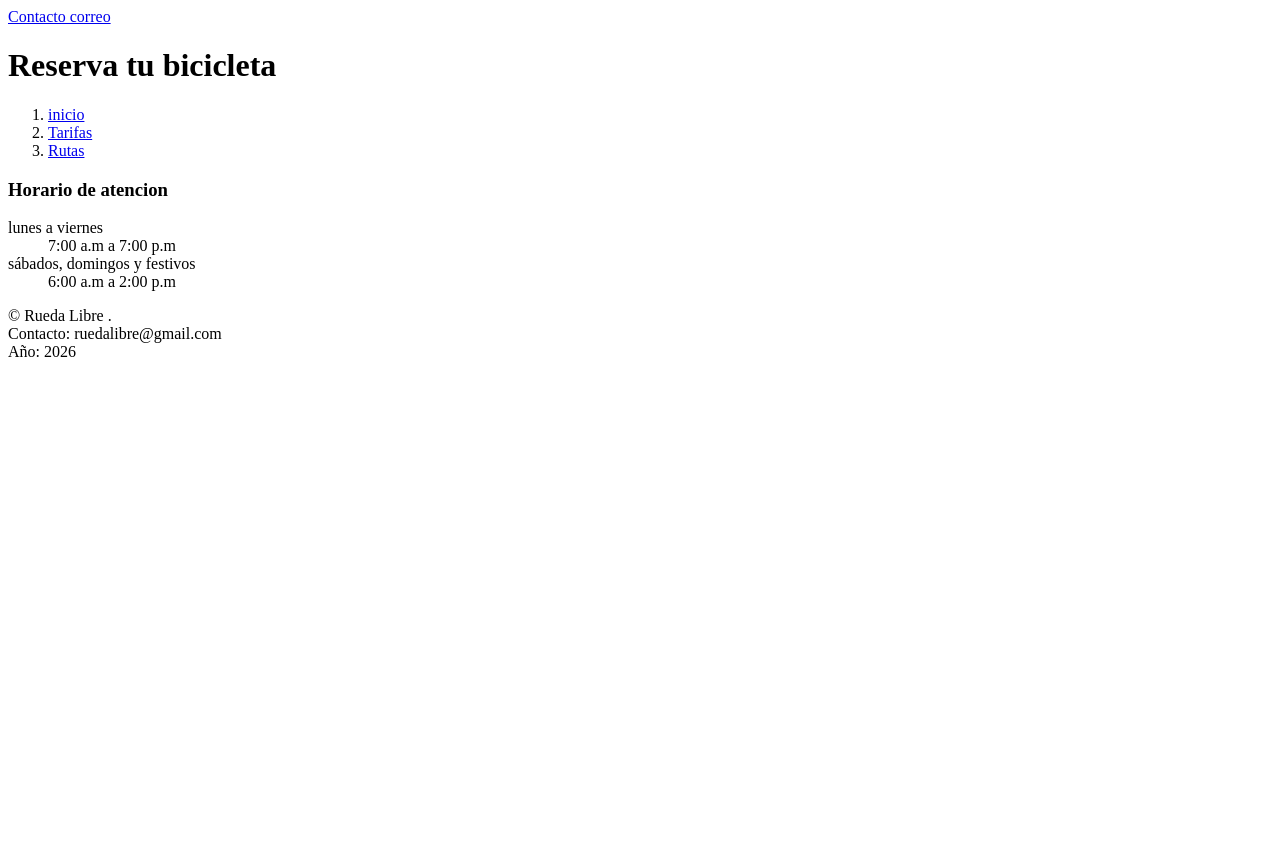
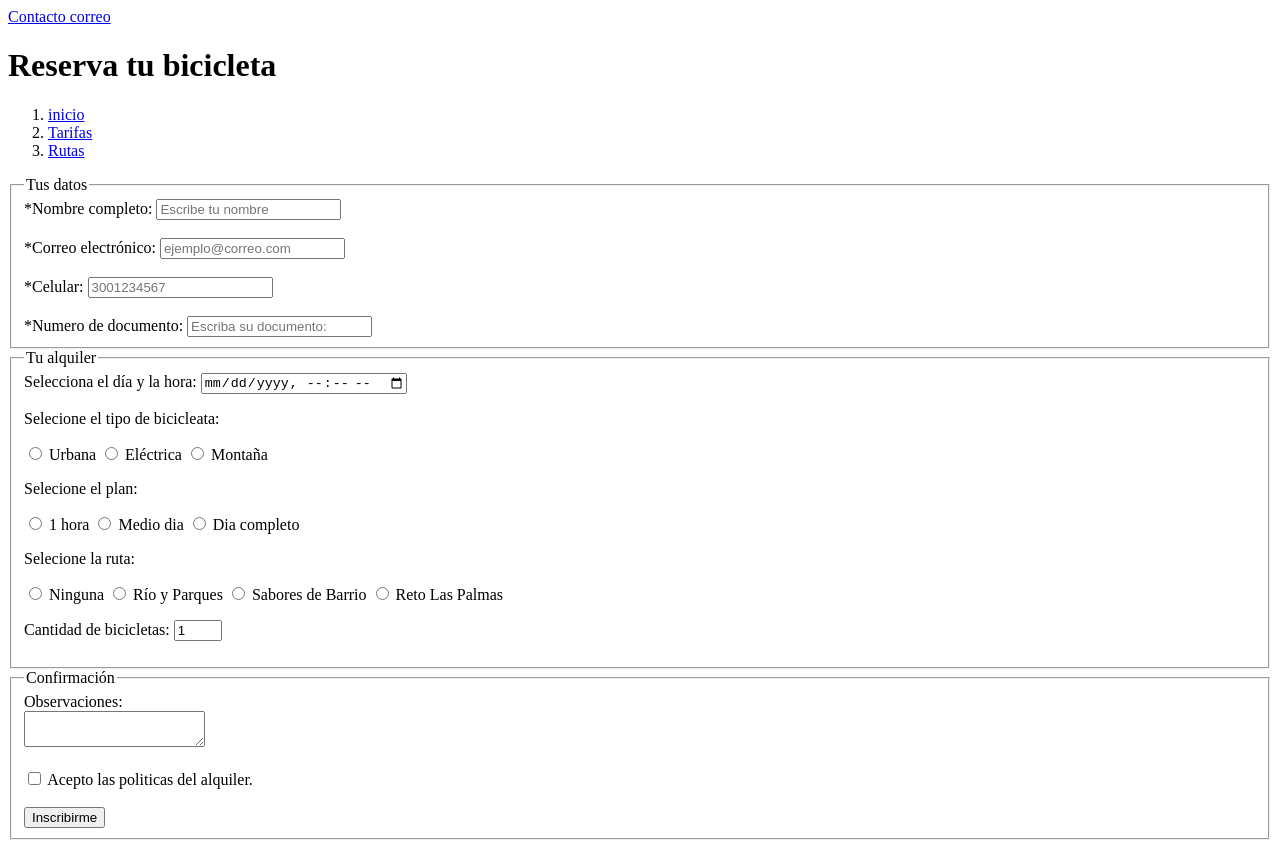
Before and after one commit to Juan-Orozco/Rueda_Libre, a plain HTML site: page Paginas/Reservas.html in a window 1280 px wide. Shown: the top 843 px of the page. Before the commit the page ends 800 px from the top, so only its background shows below. Drawn offline with Linux system fonts and the light colour scheme.

Commit message:
feat:Formulario

```diff
--- a/Paginas/Reservas.html
+++ b/Paginas/Reservas.html
@@ -19,10 +19,85 @@
     </header>
 
     <main>
+        <form action="gracias.html" method="get"></form>
+            <fieldset>
+                <legend>Tus datos</legend>
+                <label for="nombre">*Nombre completo:</label>
+                <input type="text" id="nombre" name="nombre" placeholder="Escribe tu nombre" required>
 
+                <br><br>
+
+                <label for="email">*Correo electrónico:</label>
+                <input type="email" id="email" name="email" placeholder="ejemplo@correo.com" required>
+
+                <br><br>
+
+                <label for="celular">*Celular:</label>
+                <input type="tel" id="celular" name="celular" placeholder="3001234567" pattern="3[0-9]{9}" title="El número debe tener 10 dígitos y empezar por 3." required >
+
+                <br><br>
+
+                <label for="nombre">*Numero de documento:</label>
+                <input type="text" id="documento" name="documento" placeholder="Escriba su documento:  " required>
+
+            </fieldset>
+
+            <fieldset>
+                <legend>Tu alquiler</legend>
+                    <label for="fecha_hora_reserva">Selecciona el día y la hora: </label>
+                    <input type="datetime-local" id="fecha_hora_reserva" name="fecha_hora_reserva" required>
+                    <p> Selecione el tipo de bicicleata:</p>
+                    <input type="radio" id="Urbana" name="tipo" value="Bici_Urbana" required >
+                    <label for="empezando">Urbana</label>
+                    <input type="radio" id="Eléctrica" name="tipo" value="Bici_Electrica" required >
+                    <label for="empezando">Eléctrica</label>
+                    <input type="radio" id="Montaña" name="tipo" value="Bici_montaña" required >
+                    <label for="empezando">Montaña</label>
+
+                    <p> Selecione el plan:</p>
+                    <input type="radio" id="hora" name="horario" value="hora" required >
+                    <label for="empezando">1 hora</label>
+                    <input type="radio" id="Medio" name="horario" value="Medio" required >
+                    <label for="empezando">Medio dia</label>
+                    <input type="radio" id="completo" name="horario" value="completo" required >
+                    <label for="empezando">Dia completo</label>
+
+                    <p> Selecione la ruta:</p>
+                    <input type="radio" id="ninguna" name="ruta" value="ninguna" required >
+                    <label for="empezando">Ninguna</label>
+                    <input type="radio" id="Parques" name="ruta" value="Río_y_Parques" required >
+                    <label for="empezando">Río y Parques</label>
+                    <input type="radio" id="Barrio" name="ruta" value="Sabores_de_arrio" required >
+                    <label for="empezando">Sabores de Barrio	</label>
+                    <input type="radio" id="Palmas" name="ruta" value="Reto _Las_Palmas" required >
+                    <label for="empezando">Reto Las Palmas</label>
+
+                    <p>
+                        <label for="cantidad_bicis">Cantidad de bicicletas:</label>
+                        <input type="number" id="cantidad_bicis" name="cantidad_bicis" min="1" max="5" value="1" required>
+                    </p>
+            </fieldset>
+
+            <fieldset>
+                <legend>Confirmación</legend>
+                <label for="que_esperas"> Observaciones: </label> <br>
+                <textarea type="text" id="nombre" name="nombre"  placeholder=""></textarea>
+                <br><br>
+
+                <input type="checkbox" id="acepto_conducta" name="acepta_conducta" value="Si" required>
+
+                <label for="acepto_conducta"> Acepto las politicas del alquiler. </label>
+
+                <br><br>
+
+                <button type="submit">Inscribirme</button>
+
+
+            </fieldset>
 
 
     </main>
+
     <aside>
         <h3> Horario de atencion</h3>
         <dl>
```
Also changed, not shown: Paginas/Gracias.html (added, +25 -0 lines).
